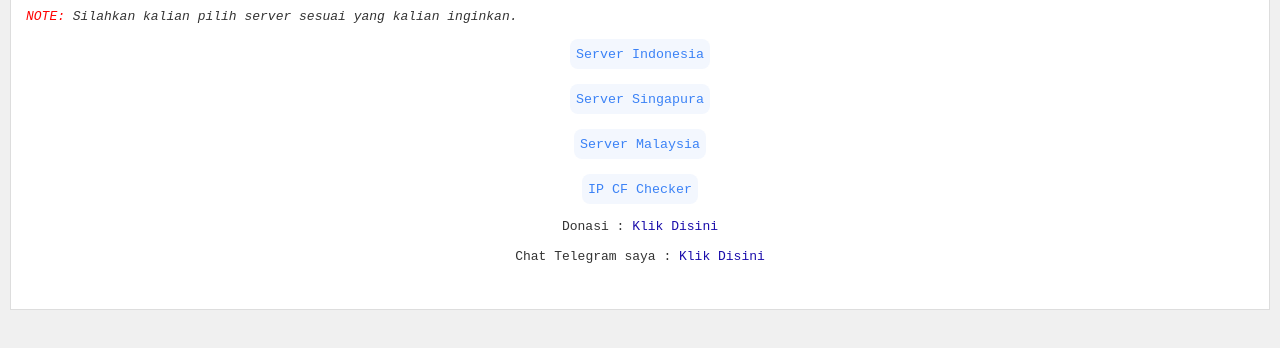
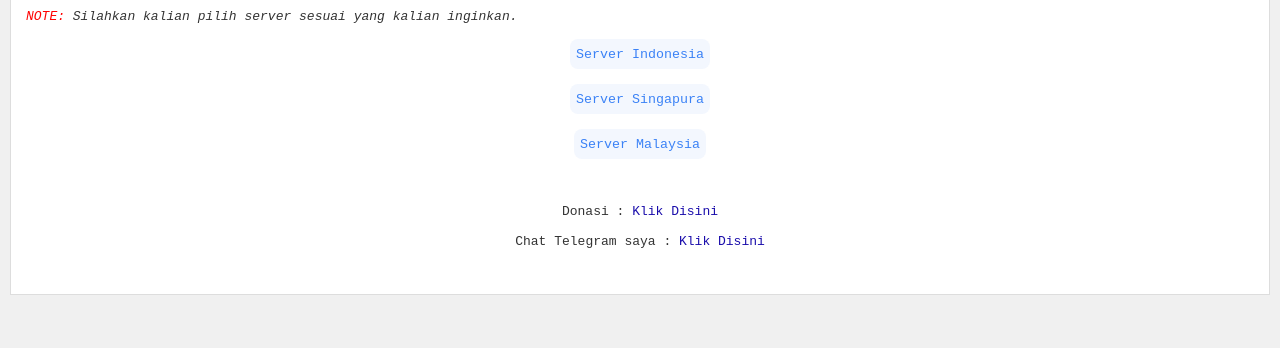
Before and after one commit to bodongvless/bodongvless.github.io, a plain HTML site: page index.html in a window 1280 px wide. Shown: the part 144-492 px from the top of the page. Drawn offline with Linux system fonts and the light colour scheme.

Commit message:
Update index.html

```diff
--- a/index.html
+++ b/index.html
@@ -110,7 +110,7 @@ hidden {
 
 <button onclick="window.location.href='https://bodongvless.github.io/servermy'">Server Malaysia</button>
 
-<button onclick="window.location.href='https://bodongvless.github.io/ipchecker'">IP CF Checker</button>
+<!--button onclick="window.location.href='https://bodongvless.github.io/ipchecker'">IP CF Checker</button-->
 
 Donasi : <a href="https://saweria.co/bodongkun">Klik Disini</a>
 
```
